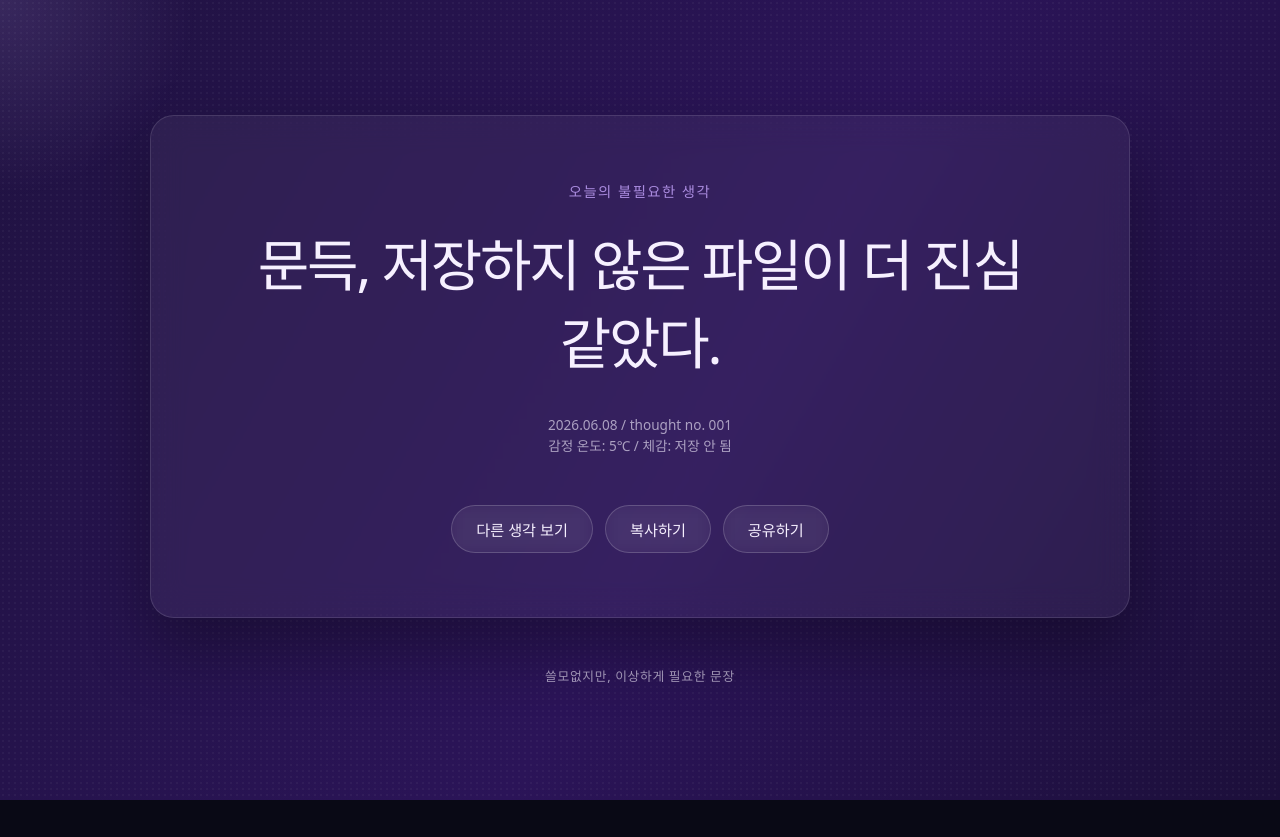
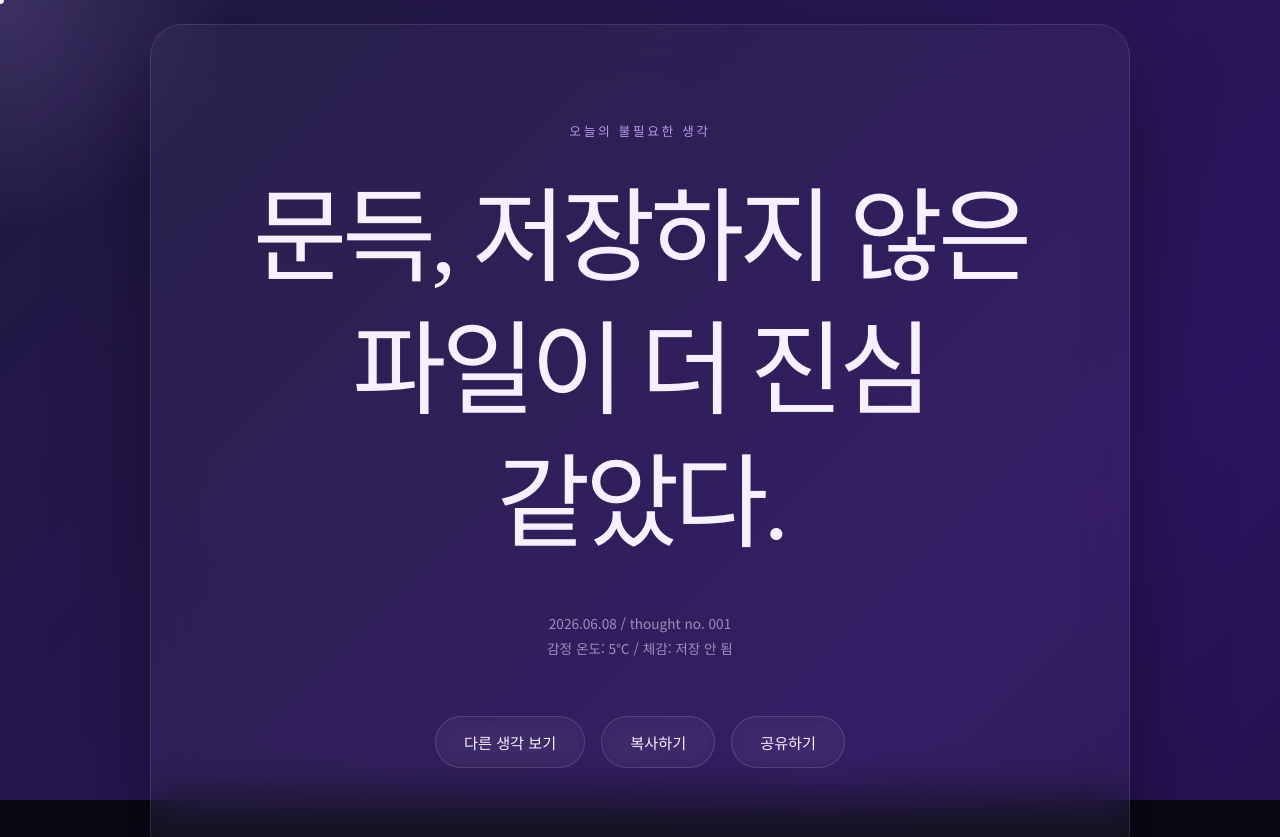
Before and after one commit to kingdomspear/story, a plain HTML site: page index.html in a window 1280 px wide. Shown: the top 837 px of the page. Before the commit the page ends 800 px from the top, so only its background shows below. Drawn offline with Linux system fonts and the light colour scheme.

Commit message:
Update index.html

```diff
--- a/index.html
+++ b/index.html
@@ -4,43 +4,46 @@
     <meta charset="UTF-8">
     <meta name="viewport" content="width=device-width, initial-scale=1.0">
     <title>오늘의 불필요한 생각</title>
+    <link href="https://fonts.googleapis.com/css2?family=Noto+Sans+KR:wght@300;400;700&family=Noto+Serif+KR:wght@300;400;700&display=swap" rel="stylesheet">
     <style>
-        /* 1. 디자인 가이드: 컬러 및 타이포그래피 */
+        /* 2. 컬러 및 타이포그래피 설정 (Refined for 'Coolness') */
         :root {
             --bg-1: #090915;
-            --bg-2: #17112f;
-            --bg-3: #2b1458;
+            --bg-2: #1a1a35;
+            --bg-3: #2d1460;
             --text: #f6f0ff;
-            --muted: rgba(246, 240, 255, 0.62);
-            --glass: rgba(255, 255, 255, 0.05);
-            --glass-border: rgba(255, 255, 255, 0.12);
-            --line: rgba(255, 255, 255, 0.18);
+            --muted: rgba(246, 240, 255, 0.55);
+            --glass: rgba(255, 255, 255, 0.04); /* 더 투명하게 */
+            --glass-border: rgba(255, 255, 255, 0.1);
             --accent: #c7a6ff;
-            --font-main: system-ui, -apple-system, "Pretendard", "Apple SD Gothic Neo", sans-serif;
+            --line: rgba(255, 255, 255, 0.15);
+            --font-sans: 'Noto Sans KR', sans-serif;
+            --font-serif: 'Noto Serif KR', serif; /* 문장용 */
         }
 
-        /* 2. 전역 스타일 및 초기화 */
+        /* 3. 전역 스타일 및 커스텀 커서 */
         * {
             margin: 0;
             padding: 0;
             box-sizing: border-box;
+            cursor: none; /* 기본 커서 숨김 */
         }
 
         body {
-            font-family: var(--font-main);
+            font-family: var(--font-sans);
             background-color: var(--bg-1);
             color: var(--text);
-            overflow: hidden; /* 파티클과 캔버스 스크롤 방지 */
+            overflow: hidden;
             -webkit-font-smoothing: antialiased;
         }
 
-        /* 3. 배경 애니메이션 및 노이즈 효과 */
+        /* 4. 배경 및 노이즈 효과 */
         .background {
             position: fixed;
             top: 0; left: 0; width: 100vw; height: 100vh;
-            background: linear-gradient(120deg, var(--bg-1), var(--bg-2), var(--bg-3), var(--bg-1));
+            background: linear-gradient(135deg, var(--bg-1), var(--bg-2), var(--bg-3), var(--bg-1));
             background-size: 300% 300%;
-            animation: gradientBG 20s ease infinite;
+            animation: gradientBG 25s ease infinite;
             z-index: -3;
         }
 
@@ -48,8 +51,8 @@
             position: fixed;
             top: 0; left: 0; width: 100vw; height: 100vh;
             background-image: radial-gradient(var(--glass-border) 1px, transparent 1px);
-            background-size: 6px 6px;
-            opacity: 0.3;
+            background-size: 8px 8px;
+            opacity: 0.2;
             z-index: -2;
             pointer-events: none;
         }
@@ -60,20 +63,37 @@
             100% { background-position: 0% 50%; }
         }
 
-        /* 커서 주변 빛 번짐 효과 */
+        /* 커스텀 마우스 글로우 및 커서 */
         #glow {
             position: fixed;
             top: 0; left: 0;
-            width: 400px; height: 400px;
-            background: radial-gradient(circle, rgba(199, 166, 255, 0.15) 0%, transparent 70%);
+            width: 450px; height: 450px;
+            background: radial-gradient(circle, rgba(199, 166, 255, 0.18) 0%, transparent 75%);
             border-radius: 50%;
             transform: translate(-50%, -50%);
             pointer-events: none;
             z-index: -1;
-            transition: opacity 0.3s ease;
+            transition: opacity 0.4s ease;
         }
 
-        /* 4. 레이아웃 및 카드 스타일 */
+        #customCursor {
+            position: fixed;
+            width: 8px; height: 8px;
+            background: #fff;
+            border-radius: 50%;
+            pointer-events: none;
+            z-index: 9999;
+            transform: translate(-50%, -50%);
+            transition: transform 0.1s ease-out, background 0.2s ease;
+        }
+
+        button:hover ~ #customCursor,
+        a:hover ~ #customCursor {
+            transform: translate(-50%, -50%) scale(2.5);
+            background: var(--accent);
+        }
+
+        /* 5. 레이아웃 및 강화된 Glassmorphism 카드 */
         .app {
             min-height: 100vh;
             display: flex;
@@ -89,88 +109,98 @@
             max-width: 980px;
             width: 100%;
             background: var(--glass);
-            backdrop-filter: blur(16px);
-            -webkit-backdrop-filter: blur(16px);
+            backdrop-filter: blur(25px); /* 더 강력한 블러 */
+            -webkit-backdrop-filter: blur(25px);
             border: 1px solid var(--glass-border);
-            border-radius: 24px;
-            padding: 4rem 2rem;
+            border-radius: 32px; /* 더 둥글게 */
+            padding: 6rem 3rem;
             text-align: center;
-            box-shadow: 0 32px 64px rgba(0, 0, 0, 0.3);
-            transition: all 0.5s cubic-bezier(0.25, 0.8, 0.25, 1);
+            box-shadow: 0 48px 96px rgba(0, 0, 0, 0.4);
+            /* 마우스 기울기 효과용 */
+            transition: transform 0.1s ease-out, box-shadow 0.5s ease;
+            transform-style: preserve-3d;
+            will-change: transform;
+        }
+
+        .quote-card:hover {
+            box-shadow: 0 64px 128px rgba(0, 0, 0, 0.5);
         }
 
         .eyebrow {
-            font-size: 0.9rem;
+            font-size: 0.8rem;
             color: var(--accent);
-            letter-spacing: 0.1em;
-            margin-bottom: 1.5rem;
-            opacity: 0.8;
+            letter-spacing: 0.2em; /* 더 넓은 자간 */
+            margin-bottom: 2rem;
+            opacity: 0.9;
+            text-transform: uppercase;
         }
 
         .quote {
-            font-size: clamp(1.8rem, 5vw, 3.5rem);
+            /* Noto Serif KR로 변경, 더 크고 밀도 있게 */
+            font-family: var(--font-serif);
+            font-size: clamp(2.5rem, 8vw, 7rem);
             font-weight: 300;
-            letter-spacing: -0.04em;
-            line-height: 1.4;
-            margin-bottom: 2rem;
+            letter-spacing: -0.05em;
+            line-height: 1.3;
+            margin-bottom: 2.5rem;
             word-break: keep-all;
-            /* 텍스트 전환 애니메이션용 */
-            transition: opacity 0.6s ease, transform 0.6s ease;
+            /* 텍스트 전환 애니메이션 강화 */
+            transition: opacity 0.7s ease, transform 0.7s ease;
         }
 
         .quote.fade {
             opacity: 0;
-            transform: translateY(10px);
+            transform: translateY(15px);
         }
 
         .meta {
             font-size: 0.85rem;
             color: var(--muted);
-            line-height: 1.6;
+            line-height: 1.8;
+            margin-bottom: 3.5rem;
         }
 
-        /* 5. 버튼 및 인터랙션 요소 */
+        /* 6. 버튼 및 인터랙션 요소 강화 */
         .actions {
             display: flex;
-            gap: 12px;
+            gap: 16px;
             justify-content: center;
             flex-wrap: wrap;
-            margin-top: 3rem;
         }
 
         button {
-            background: rgba(255, 255, 255, 0.03);
+            background: rgba(255, 255, 255, 0.02);
             border: 1px solid var(--line);
             color: var(--text);
-            padding: 12px 24px;
+            padding: 14px 28px;
             border-radius: 99px;
             font-size: 0.95rem;
-            cursor: pointer;
-            transition: all 0.3s ease;
-            backdrop-filter: blur(8px);
+            transition: all 0.4s ease;
+            backdrop-filter: blur(10px);
             font-family: inherit;
         }
 
         button:hover {
-            background: rgba(255, 255, 255, 0.1);
+            background: rgba(199, 166, 255, 0.1);
             border-color: var(--accent);
             color: #fff;
-            transform: translateY(-2px);
+            transform: translateY(-4px) scale(1.05); /* 더 역동적으로 */
         }
 
         button:focus-visible {
             outline: 2px solid var(--accent);
-            outline-offset: 2px;
+            outline-offset: 3px;
         }
 
         .app-footer {
-            margin-top: 3rem;
-            font-size: 0.8rem;
+            margin-top: 4rem;
+            font-size: 0.85rem;
             color: var(--muted);
-            letter-spacing: 0.05em;
+            letter-spacing: 0.15em;
+            text-align: center;
         }
 
-        /* 파티클 캔버스 */
+        /* 강화된 파티클 캔버스 */
         #particleCanvas {
             position: fixed;
             top: 0; left: 0;
@@ -179,11 +209,13 @@
             z-index: 5;
         }
 
-        /* 6. 접근성 고려: 애니메이션 축소 */
+        /* 7. 접근성 고려: 애니메이션 축소 */
         @media (prefers-reduced-motion: reduce) {
             .background { animation: none; background-position: 50% 50%; }
             .quote { transition: none; }
-            * { transform: none !important; transition-duration: 0.01ms !important; }
+            * { transform: none !important; transition-duration: 0.01ms !important; cursor: auto !important; }
+            #customCursor, #glow { display: none; }
+            .quote-card { backdrop-filter: none; -webkit-backdrop-filter: none; }
         }
     </style>
 </head>
@@ -191,10 +223,11 @@
     <div class="background"></div>
     <div class="noise"></div>
     <div id="glow"></div>
+    <div id="customCursor"></div>
     <canvas id="particleCanvas"></canvas>
 
     <main class="app">
-        <section class="quote-card">
+        <section class="quote-card" id="quoteCard">
             <p class="eyebrow">오늘의 불필요한 생각</p>
             <h1 class="quote" id="quoteText">로딩 중...</h1>
             <div class="meta">
@@ -249,6 +282,7 @@
         const feelings = ["저장 안 됨", "동기화 지연", "응답 없음", "읽기 전용", "오프라인", "재연결 중", "패킷 손실"];
 
         // 2. DOM 요소 선택
+        const quoteCard = document.getElementById('quoteCard');
         const quoteText = document.getElementById('quoteText');
         const metaDate = document.getElementById('metaDate');
         const metaTemp = document.getElementById('metaTemp');
@@ -256,8 +290,10 @@
         const btnCopy = document.getElementById('btnCopy');
         const btnShare = document.getElementById('btnShare');
         const glow = document.getElementById('glow');
+        const customCursor = document.getElementById('customCursor');
 
         let currentQuote = "";
+        const isReducedMotion = window.matchMedia('(prefers-reduced-motion: reduce)').matches;
 
         // 3. 날짜 기반 해시 및 초기화
         function getDailyData() {
@@ -291,7 +327,7 @@
                     metaDate.textContent = `${dailyData.dateStr} / thought no. ${quoteNum}`;
                     metaTemp.textContent = `감정 온도: ${dailyData.temp}℃ / 체감: ${dailyData.feeling}`;
                 }
-            }, 300); // CSS transition 시간의 절반
+            }, 350); // CSS transition 시간의 절반
         }
 
         function init() {
@@ -299,8 +335,8 @@
             updateQuote(thoughts[data.index], true, data);
         }
 
-        // 4. 이벤트 리스너: 버튼 인터랙션
-        const randomTexts = ["다른 생각 보기", "굳이 한 번 더", "쓸데없이 새로고침"];
+        // 4. 이벤트 리스너: 버튼 인터랙션 및 커스텀 커서
+        const randomTexts = ["다른 생각 보기", "굳이 한 번 더", "쓸데없이 새로고침", "의미 없는 클릭"];
         btnRandom.addEventListener('click', () => {
             let randomIndex;
             do {
@@ -317,12 +353,14 @@
                 const originalText = btnCopy.textContent;
                 btnCopy.textContent = "복사됨 ✓";
                 btnCopy.style.borderColor = "var(--accent)";
+                btnCopy.style.color = "#fff";
                 setTimeout(() => {
                     btnCopy.textContent = "복사하기";
                     btnCopy.style.borderColor = "var(--line)";
-                }, 1500);
+                    btnCopy.style.color = "var(--text)";
+                }, 1800);
             } catch (err) {
-                alert('복사하지 못했습니다.');
+                console.error('복사 실패:', err);
             }
         });
 
@@ -342,16 +380,38 @@
             }
         });
 
-        // 5. 시각 효과: 커서 글로우
+        // 5. 시각 효과 강화: 커서 글로우, 커스텀 커서, 카드 기울기
         document.addEventListener('mousemove', (e) => {
-            glow.style.transform = `translate(calc(${e.clientX}px - 50%), calc(${e.clientY}px - 50%))`;
+            if (isReducedMotion) return;
+            const x = e.clientX;
+            const y = e.clientY;
+
+            // 마우스 글로우 및 커스텀 커서 위치 업데이트
+            glow.style.transform = `translate(calc(${x}px - 50%), calc(${y}px - 50%))`;
+            customCursor.style.left = `${x}px`;
+            customCursor.style.top = `${y}px`;
+
+            // 카드 기울기 효과 계산
+            const cardRect = quoteCard.getBoundingClientRect();
+            const cardCenterX = cardRect.left + cardRect.width / 2;
+            const cardCenterY = cardRect.top + cardRect.height / 2;
+
+            const rotateX = (y - cardCenterY) / (cardRect.height / 2) * -10; // 최대 10도 기울기
+            const rotateY = (x - cardCenterX) / (cardRect.width / 2) * 10;
+
+            quoteCard.style.transform = `perspective(1500px) rotateX(${rotateX}deg) rotateY(${rotateY}deg)`;
         });
 
-        // 6. 시각 효과: 파티클 캔버스
+        // 마우스가 카드 밖으로 나가면 기울기 초기화
+        quoteCard.addEventListener('mouseleave', () => {
+            if (isReducedMotion) return;
+            quoteCard.style.transform = `perspective(1500px) rotateX(0deg) rotateY(0deg)`;
+        });
+
+        // 6. 시각 효과 강화: 파티클 캔버스 (더 작고 많게)
         const canvas = document.getElementById('particleCanvas');
         const ctx = canvas.getContext('2d');
         let particles = [];
-        const isReducedMotion = window.matchMedia('(prefers-reduced-motion: reduce)').matches;
 
         function resizeCanvas() {
             canvas.width = window.innerWidth;
@@ -364,12 +424,12 @@
             constructor(x, y) {
                 this.x = x;
                 this.y = y;
-                // 부드럽게 퍼지는 속도
-                this.vx = (Math.random() - 0.5) * 1.5;
-                this.vy = (Math.random() - 0.5) * 1.5 - 0.5; // 살짝 위로
-                this.radius = Math.random() * 2 + 0.5;
+                // 부드럽게 퍼지는 속도, 더 넓게
+                this.vx = (Math.random() - 0.5) * 2.5;
+                this.vy = (Math.random() - 0.5) * 2.5 - 0.8; // 살짝 위로
+                this.radius = Math.random() * 1.8 + 0.3; // 더 작게
                 this.alpha = 1;
-                this.decay = Math.random() * 0.02 + 0.01;
+                this.decay = Math.random() * 0.015 + 0.008; // 더 천천히 사라짐
             }
             update() {
                 this.x += this.vx;
@@ -379,6 +439,7 @@
             draw() {
                 ctx.beginPath();
                 ctx.arc(this.x, this.y, this.radius, 0, Math.PI * 2);
+                // accent color 사용
                 ctx.fillStyle = `rgba(199, 166, 255, ${this.alpha})`;
                 ctx.fill();
             }
@@ -389,9 +450,11 @@
             const x = e.clientX || (e.touches && e.touches[0].clientX);
             const y = e.clientY || (e.touches && e.touches[0].clientY);
 
-            // 파티클 생성 제한 (성능 최적화)
-            if (Math.random() > 0.4 && particles.length < 80) {
-                particles.push(new Particle(x, y));
+            // 파티클 생성 제한 및 빈도 증가
+            if (Math.random() > 0.3 && particles.length < 150) {
+                for(let i=0; i<2; i++) { // 한 번에 2개씩 생성
+                    particles.push(new Particle(x, y));
+                }
             }
         }
 
```
